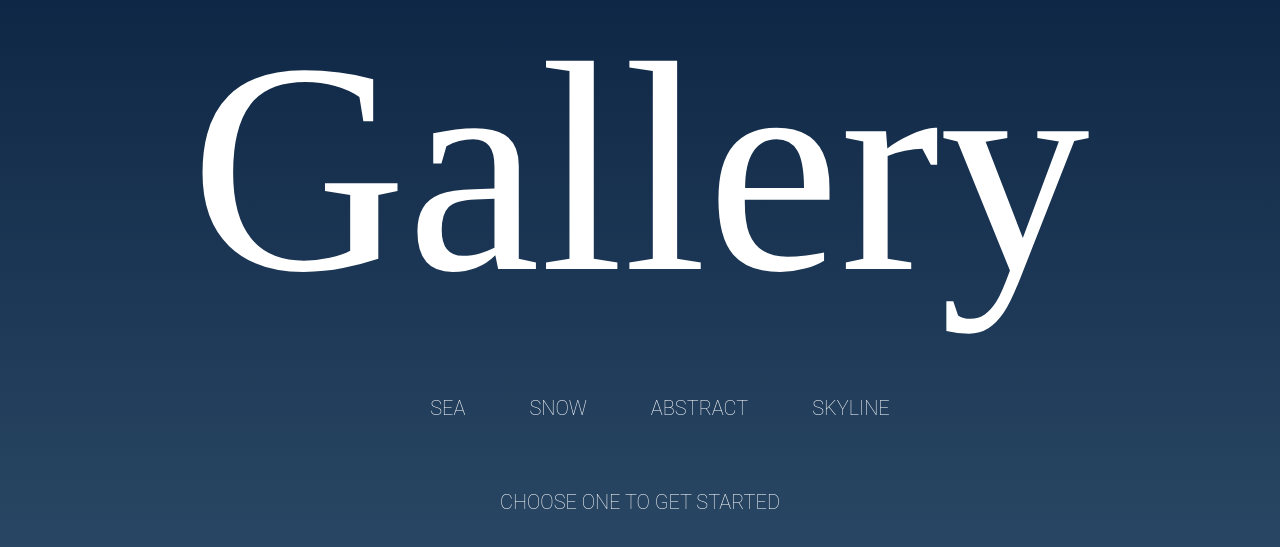
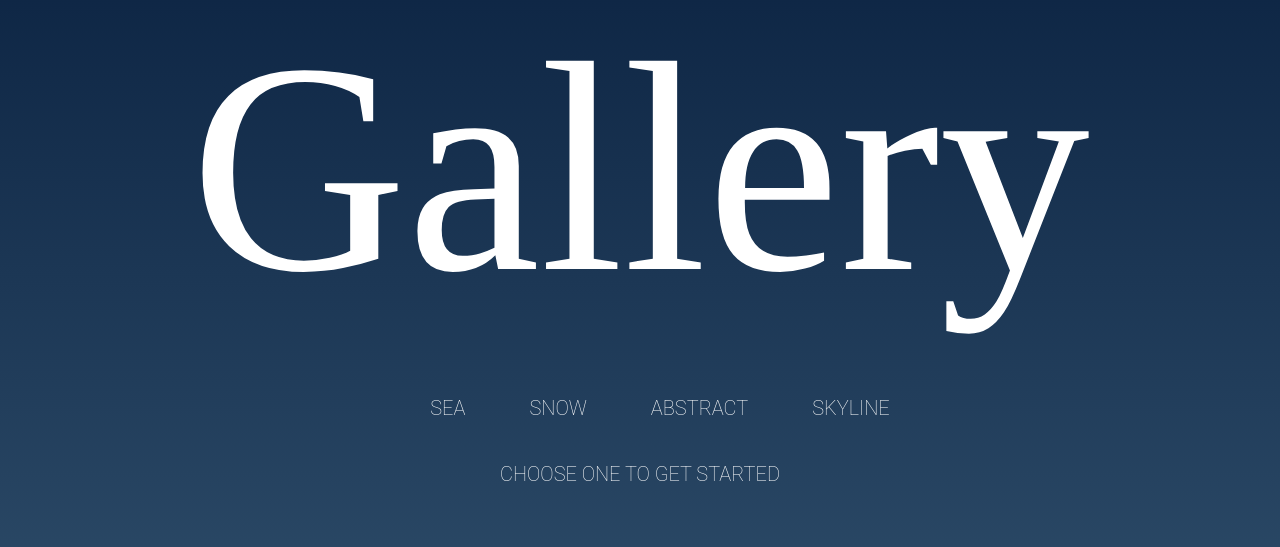
Before and after one commit to mlmensah43/gallery, a React (Create React App) app: page / in a window 1280 px wide. Shown: the part 121-668 px from the top of the page. Built offline with nearby package versions, Linux system fonts and the light colour scheme; a web font is replaced by a local one.

Commit message:
added animations

```diff
--- a/src/components/Abstract.js
+++ b/src/components/Abstract.js
@@ -1,4 +1,5 @@
 import React from 'react';
+import Slide from 'react-reveal/Slide';
 import Nav from './Nav';
 import Photo from './Photo';
 import '../css/Page.css';
@@ -7,15 +8,19 @@ import '../css/Abstract.css';
 function Abstract() {
   return (
     <div className="abstract-background background">
+
         <Nav color="white"></Nav>
+
         <div id="abstract" className="page-title">
-            Abstract
+          <Slide duration={1000} left>Abstract</Slide>
         </div>
+
         <div className="flex-container photos">
             <Photo className="photo" photographer="Geordanna Cordero-Fields" image={require("../images/abstract/smokey.jpg")} ></Photo>
             <Photo className="photo" photographer="Ruvim Noga" image={require("../images/abstract/painting.jpg")} ></Photo>
             <Photo className="photo" photographer="Raychan" image={require("../images/abstract/icey.jpg")} ></Photo>
         </div>
+
     </div>
   );
 }
--- a/src/components/Home.js
+++ b/src/components/Home.js
@@ -1,13 +1,16 @@
 import React from 'react';
 import {Link} from "react-router-dom";
-import Reveal from 'react-reveal/Reveal';
+import Fade from 'react-reveal/Fade';
+import Jump from 'react-reveal/Jump';
+// import Pulse from 'react-reveal/Pulse';
 import '../css/Home.css';
 
 function Home() {
   return (
         <div className="home-background">
+
             <div className="title">
-                Gallery
+                <Fade duration={3000} bottom>Gallery</Fade>
             </div>
 
             <div>
@@ -20,8 +23,9 @@ function Home() {
             </div>
 
             <div className="subtitle prompt">
-                CHOOSE ONE TO GET STARTED
+                <Jump delay={4000} forever>CHOOSE ONE TO GET STARTED</Jump>
             </div>
+
         </div>
   );
 }
--- a/src/components/Nav.js
+++ b/src/components/Nav.js
@@ -6,7 +6,7 @@ function Nav(props) {
   return (
       <div className="flex-container nav-items">
         <ul>
-          <li className="nav-item "><Link to="/Sea"  className={ props.color}>sea</Link></li>
+          <li className="nav-item link"><Link to="/Sea"  className={ props.color}>sea</Link></li>
           <li className="nav-item link"><Link to="/Snow" className={ props.color }>snow</Link></li>
           <li className="nav-item link"><Link to="/Abstract" className={ props.color }>abstract</Link></li>
           <li className="nav-item link"><Link to="/Skyline" className={ props.color }>skyline</Link></li>
--- a/src/components/Photo.js
+++ b/src/components/Photo.js
@@ -6,6 +6,7 @@ function Photo(props) {
   return (
     <div>
         <div className="box">
+
           <ModalImage
             className="image"
             hideDownload="true"
@@ -14,6 +15,7 @@ function Photo(props) {
             large={props.image}
             alt={props.photographer}
           />
+
         </div>
     </div>
 
--- a/src/components/Sea.js
+++ b/src/components/Sea.js
@@ -1,4 +1,5 @@
 import React from 'react';
+import Slide from 'react-reveal/Slide';
 import Nav from './Nav';
 import Photo from './Photo';
 import '../css/Page.css';
@@ -8,14 +9,17 @@ function Sea() {
   return (
       <div className="sea-background background">
         <Nav color="white" underline="one"></Nav>
+
         <div id="sea" className="page-title">
-            Under the Sea
+           <Slide duration={1000} left>Under the Sea</Slide>
         </div>
+
         <div className="flex-container photos">
             <Photo className="photo" photographer="David Clode" image={require("../images/sea/fish.jpg")} ></Photo>
             <Photo className="photo" photographer="David Clode" image={require("../images/sea/starfish.jpg")} ></Photo>
             <Photo className="photo" photographer="Octavian Rosca" image={require("../images/sea/jellyfish.jpg")} ></Photo>
         </div>
+
     </div>
 
   );
--- a/src/components/Skyline.js
+++ b/src/components/Skyline.js
@@ -1,4 +1,5 @@
 import React from 'react';
+import Slide from 'react-reveal/Slide';
 import Nav from './Nav';
 import Photo from './Photo';
 import '../css/Page.css';
@@ -7,15 +8,19 @@ import '../css/Skyline.css';
 function Skyline() {
   return (
     <div className="skyline-background background">
+
         <Nav color="white"></Nav>
+
         <div id="skyline" className="page-title">
-            Skyline
+          <Slide duration={1000} left>Skyline</Slide>
         </div>
+
         <div className="flex-container photos">
             <Photo className="photo" photographer="Andre Benz" image={require("../images/skyline/square.jpg")} ></Photo>
             <Photo className="photo" photographer="Natayla Letunova" image={require("../images/skyline/top.jpg")} ></Photo>
             <Photo className="photo" photographer="Max Bender" image={require("../images/skyline/blue.jpg")} ></Photo>
         </div>
+
     </div>
   );
 }
--- a/src/components/Snow.js
+++ b/src/components/Snow.js
@@ -1,4 +1,5 @@
 import React from 'react';
+import Slide from 'react-reveal/Slide';
 import Nav from './Nav';
 import Photo from './Photo';
 import '../css/Page.css';
@@ -11,7 +12,7 @@ function Sea() {
         <Nav color="black"></Nav>
 
         <div id="snow" className="page-title">
-            Snow
+           <Slide duration={1000} left>Snow</Slide>
         </div>
 
         <div className="flex-container photos">
```
